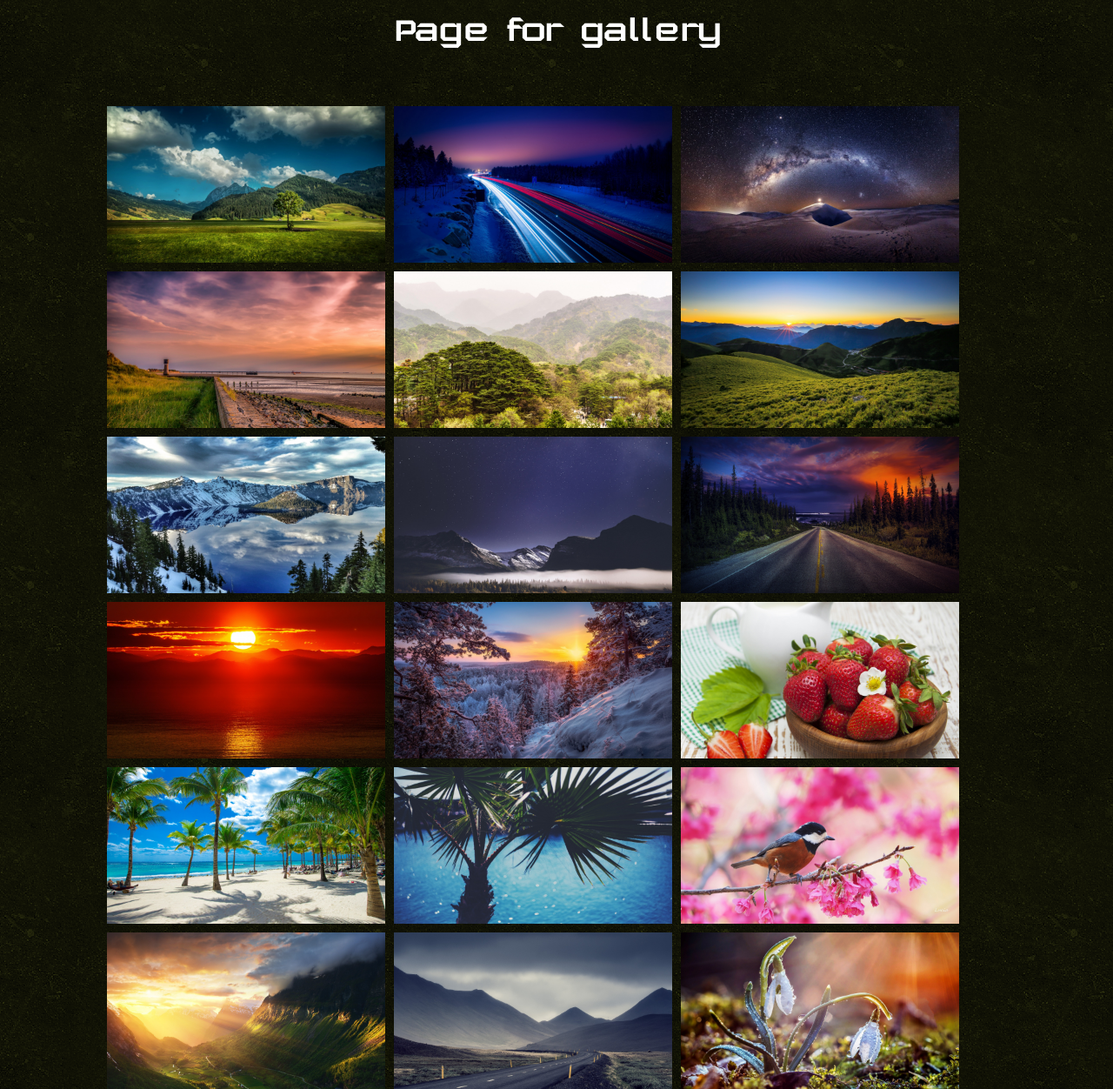
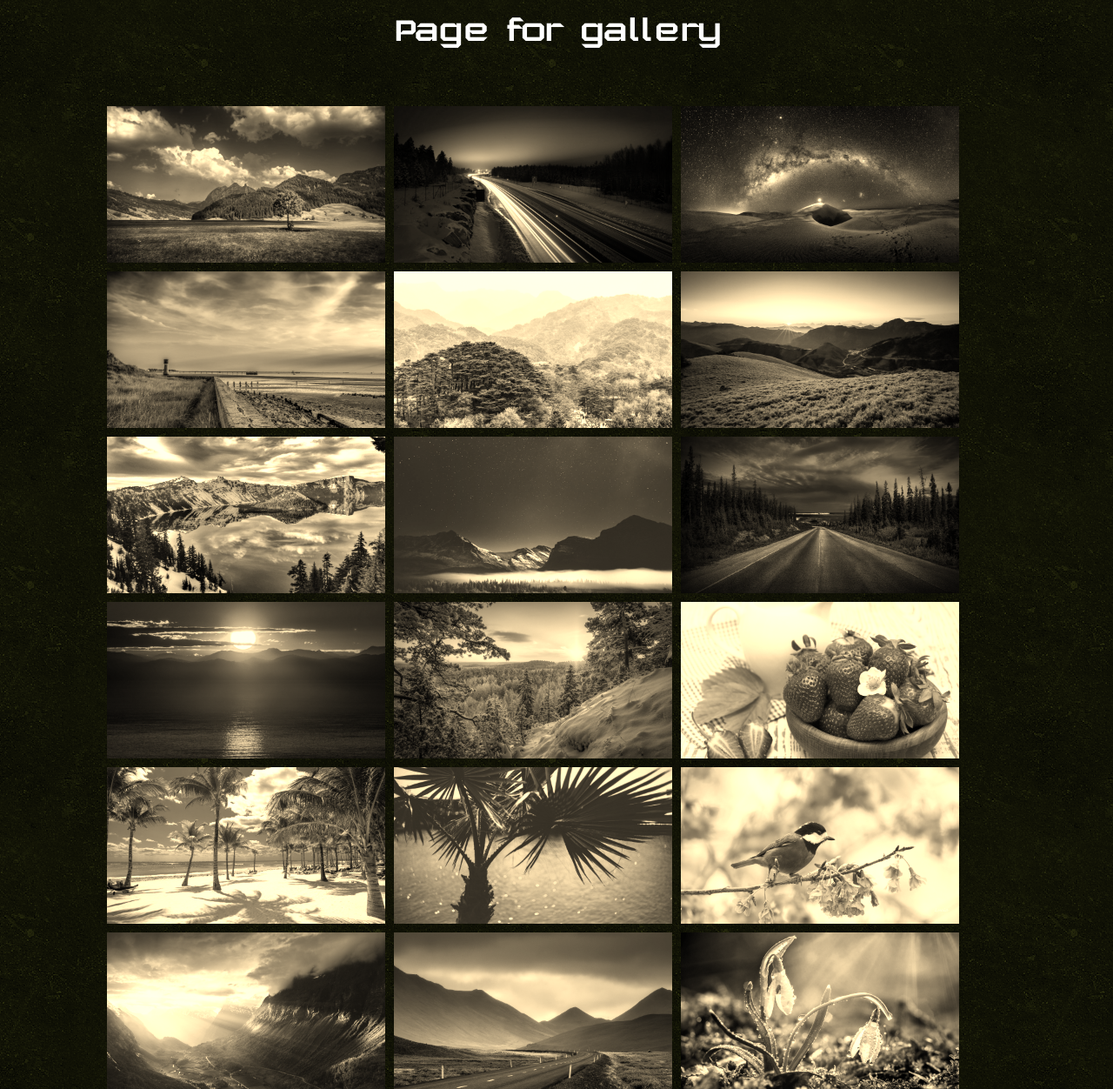
Before and after one commit to KypoHeko/hive-repo, a Django app: page /gallery/ in a window 1280 px wide. Shown: the part 85-1337 px from the top of the page at 87% size. Run offline with Django 3.2, Linux system fonts and the light colour scheme.

Commit message:
Fix again

```diff
--- a/honey/static/style.css
+++ b/honey/static/style.css
@@ -201,7 +201,7 @@ td {
 	height: 180px;
 	margin: 0 0 10px 10px;
 }
-.scale-sepia glr-img {
+.scale-sepia .glr-img {
 	-webkit-filter: sepia(100%);
 	        filter: sepia(100%);
 	-webkit-transition: .3s ease-in-out;
```
